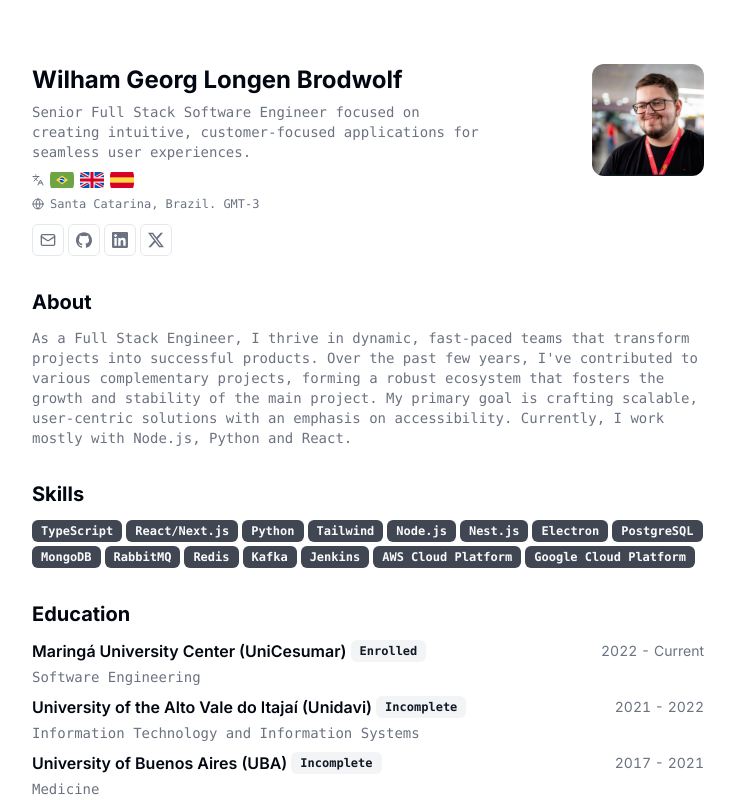
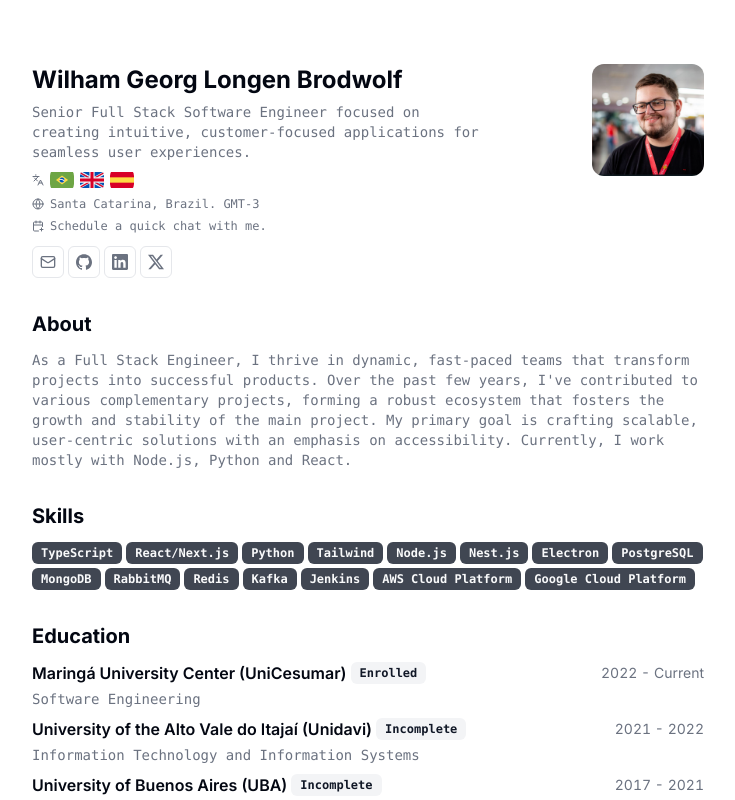
Before and after one commit to brodwolf/cv, a Next.js app: page / in a window 1280 px wide. Shown: the top 800 px of the page, without its empty margins (272-1007 px from the left). Built offline with nearby package versions, Linux system fonts and the light colour scheme.

Commit message:
Update page.tsx

```diff
--- a/src/app/page.tsx
+++ b/src/app/page.tsx
@@ -3,7 +3,7 @@
 import { Badge } from "../components/ui/badge";
 import { Metadata } from "next";
 import { Section } from "../components/ui/section";
-import { GlobeIcon, Languages, MailIcon } from "lucide-react";
+import { GlobeIcon, Languages, MailIcon, CalendarPlus } from "lucide-react";
 import { Button } from "../components/ui/button";
 import { RESUME_DATA } from "../data/resume-data";
 import { ProjectCard } from "../components/project-card";
@@ -62,6 +62,17 @@
               >
                 <GlobeIcon className="h-3 w-3" />
                 {RESUME_DATA.location}
+              </a>
+            </p>
+
+            <p className="max-w-md items-center text-pretty font-mono text-xs text-muted-foreground">
+              <a
+                className="inline-flex gap-x-1.5 align-baseline leading-none hover:underline"
+                href="https://cal.com/wilham-brodwolf"
+                target="_blank"
+              >
+                <CalendarPlus className="h-3 w-3" />
+                Schedule a quick chat with me.
               </a>
             </p>
 
```
